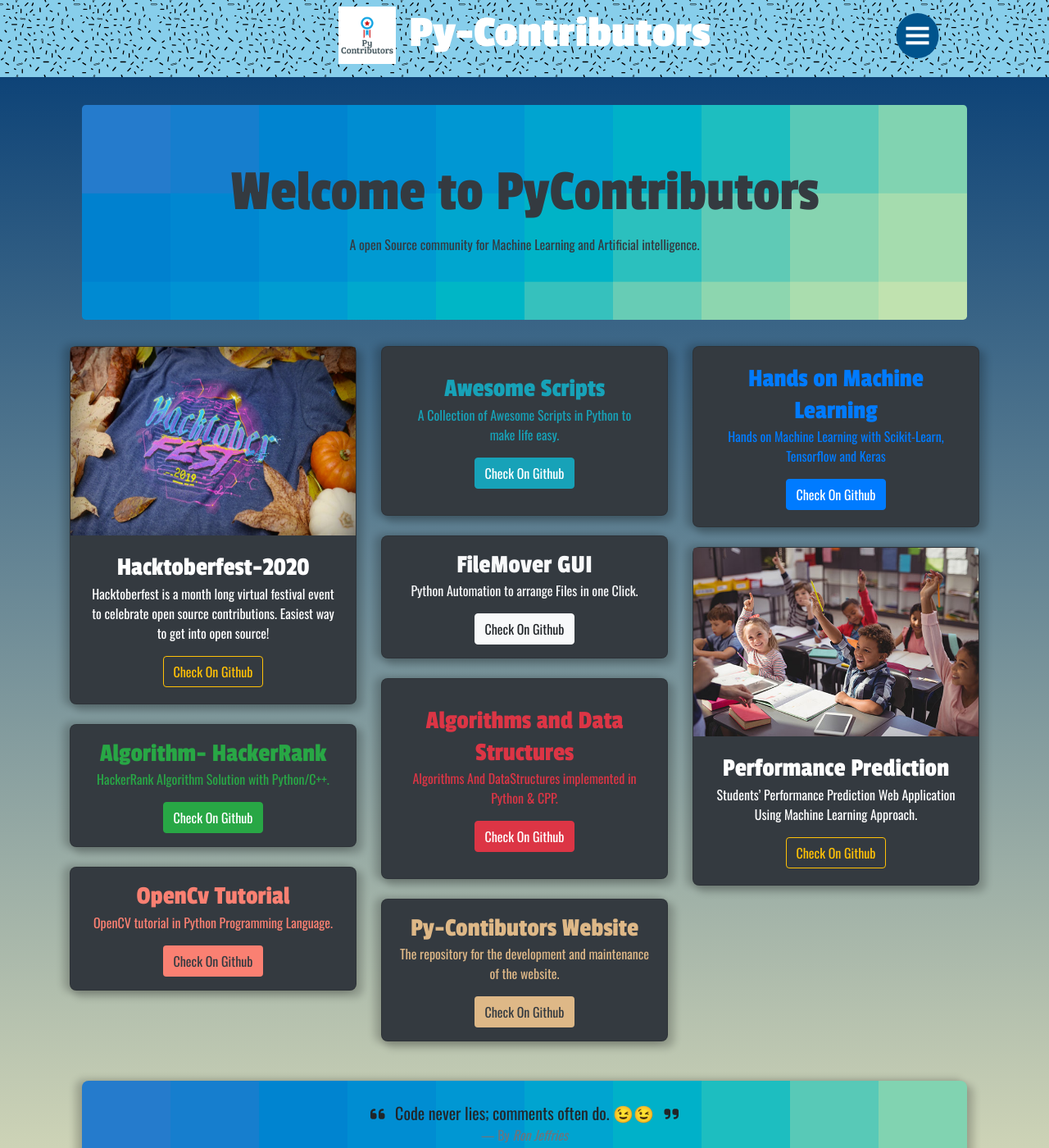
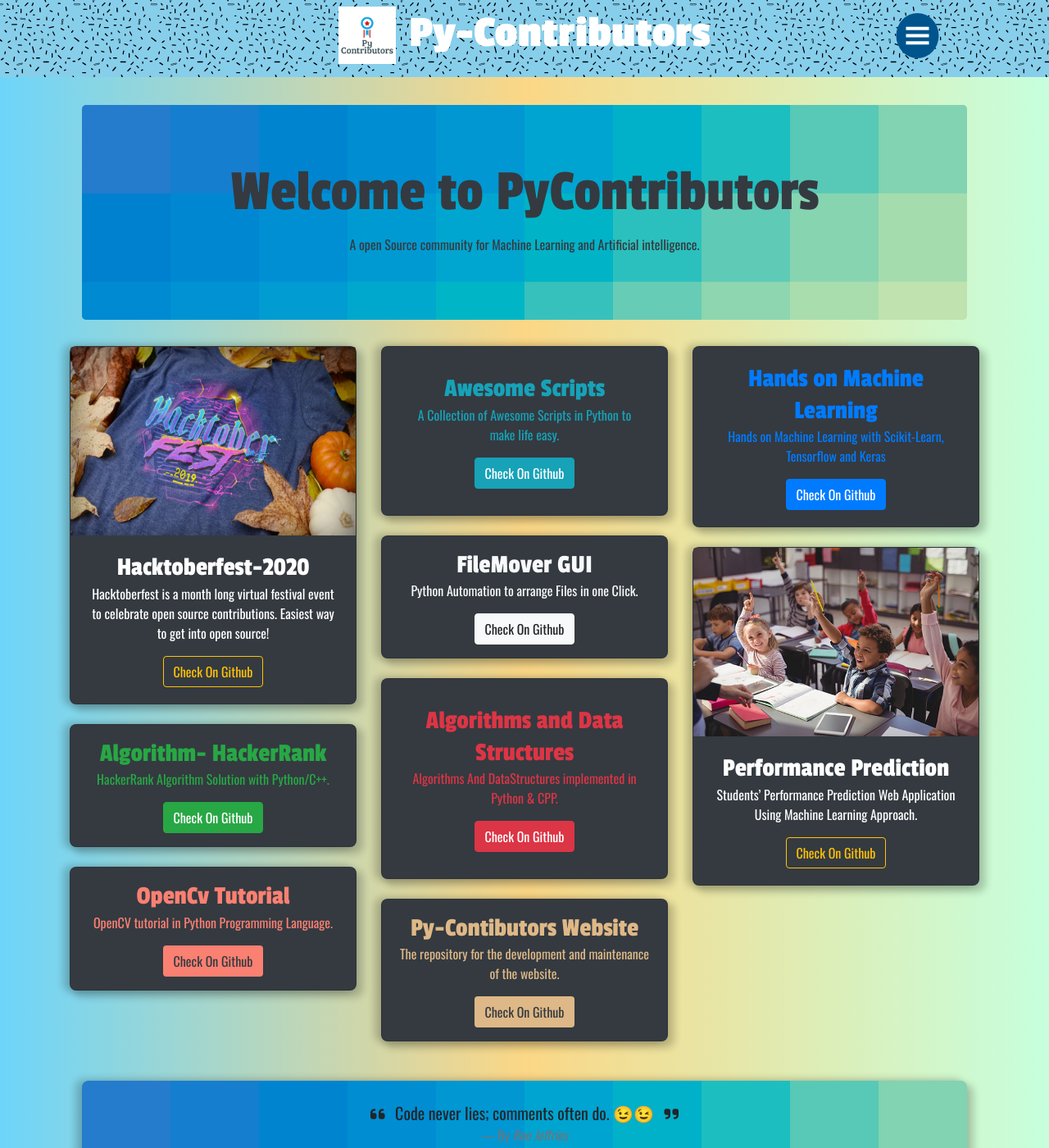
Before and after one commit to Py-Contributors/py-contributors.github.io, a Jekyll site: the page built from index.html, in a window 1280 px wide and 1400 px high. Shown: the whole window at 82% size. Built offline with Jekyll 4.4.1, drawn with Linux system fonts in a browser that asks for light colours; nearby versions of some CDN libraries; a style sheet for code colours, icons or effects is not loaded.

Commit message:
changed bg

```diff
--- a/assets/css/main.css
+++ b/assets/css/main.css
@@ -1,7 +1,7 @@
 body {
-    background: #003973;  /* fallback for old browsers */
-background: -webkit-linear-gradient(to top, #E5E5BE, #003973);  /* Chrome 10-25, Safari 5.1-6 */
-background: linear-gradient(to top, #E5E5BE, #003973); /* W3C, IE 10+/ Edge, Firefox 16+, Chrome 26+, Opera 12+, Safari 7+ */
+    background: #C6FFDD;  /* fallback for old browsers */
+background: -webkit-linear-gradient(to right, #6DD5FA, #FBD786, #C6FFDD);  /* Chrome 10-25, Safari 5.1-6 */
+background: linear-gradient(to right, #6DD5FA, #FBD786, #C6FFDD); /* W3C, IE 10+/ Edge, Firefox 16+, Chrome 26+, Opera 12+, Safari 7+ */
 	font-family: 'Oswald', sans-serif !important;
 	font-weight:400;
    }
```
